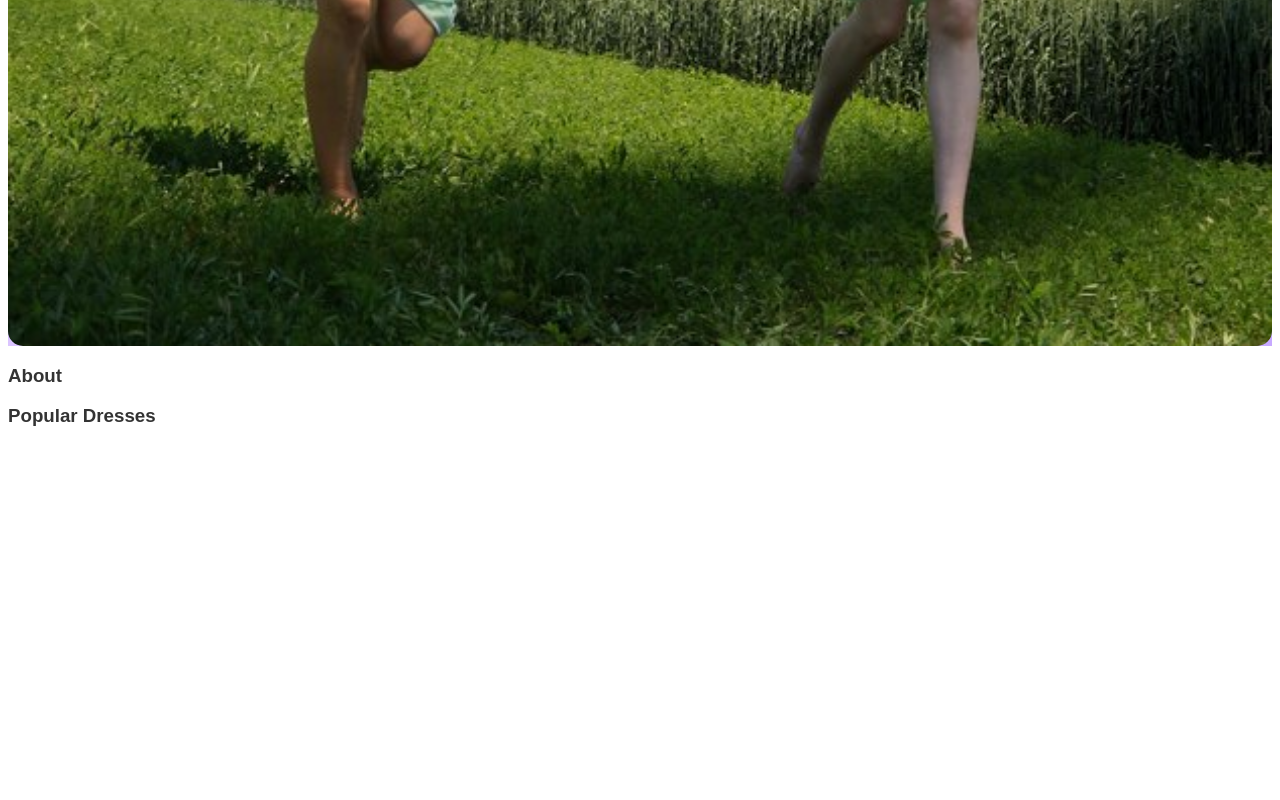
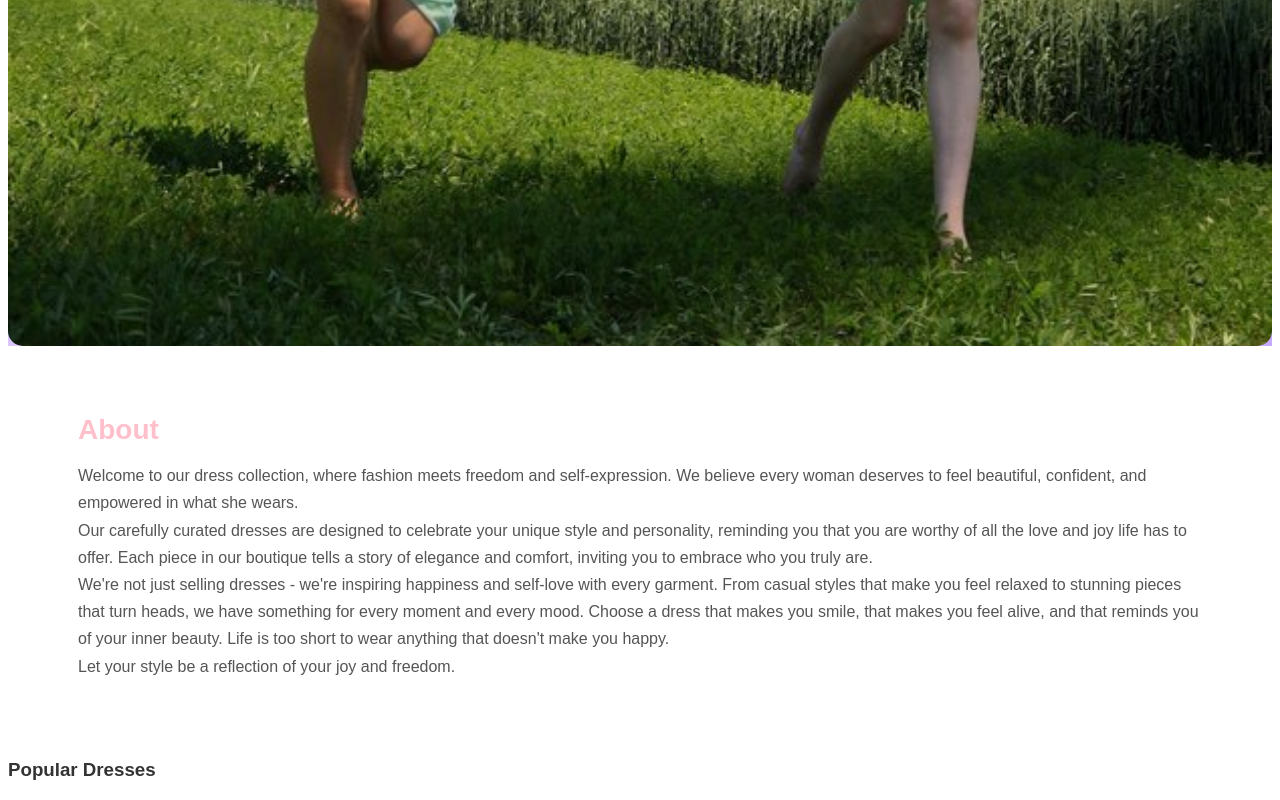
Before and after one commit to liorZahavi/virtual-shop, a plain HTML site: page home.html in a window 1280 px wide. Shown: the part 504-1304 px from the top of the page. Before the commit the page ends 950 px from the top, so only its background shows below. Drawn offline with Linux system fonts and the light colour scheme.

Commit message:
building the about section
putting about info of what the site representing and styling it

```diff
--- a/home.css
+++ b/home.css
@@ -42,3 +42,18 @@ body {
     position: relative;
 
 }
+
+.about {
+    padding: 45px 70px;
+}
+
+.about h2 {
+    color: pink;
+    font-size: 28px;
+    margin-bottom: 15px;
+}
+
+.about p {
+    line-height: 1.7;
+    color: #555;
+}
--- a/home.html
+++ b/home.html
@@ -22,9 +22,20 @@
                 </div>
                 <img src="./images/girl_in field.jpg" alt="dress">
             </section>
-            <section>
-                <h3>About</h3>
-                <p></p>
+            <section class="about">
+                <h2>About</h2>
+                <p>Welcome to our dress collection, where fashion meets freedom and self-expression. We believe every
+                    woman deserves to feel beautiful, confident, and empowered in what she wears.<br> Our carefully
+                    curated
+                    dresses are designed to celebrate your unique style and personality, reminding you that you are
+                    worthy of all the love and joy life has to offer. Each piece in our boutique tells a story of
+                    elegance and comfort, inviting you to embrace who you truly are.<br> We're not just selling
+                    dresses - we're inspiring happiness and self-love with every garment. From casual styles that make
+                    you
+                    feel relaxed to stunning pieces that turn heads, we have something for every moment and every mood.
+                    Choose a dress that makes you smile, that makes you feel alive, and that reminds you of your inner
+                    beauty. Life is too short to wear anything that doesn't make you happy. <br>Let your style be a
+                    reflection of your joy and freedom.</p>
             </section>
             <section>
                 <h3>Popular Dresses</h3>
```
